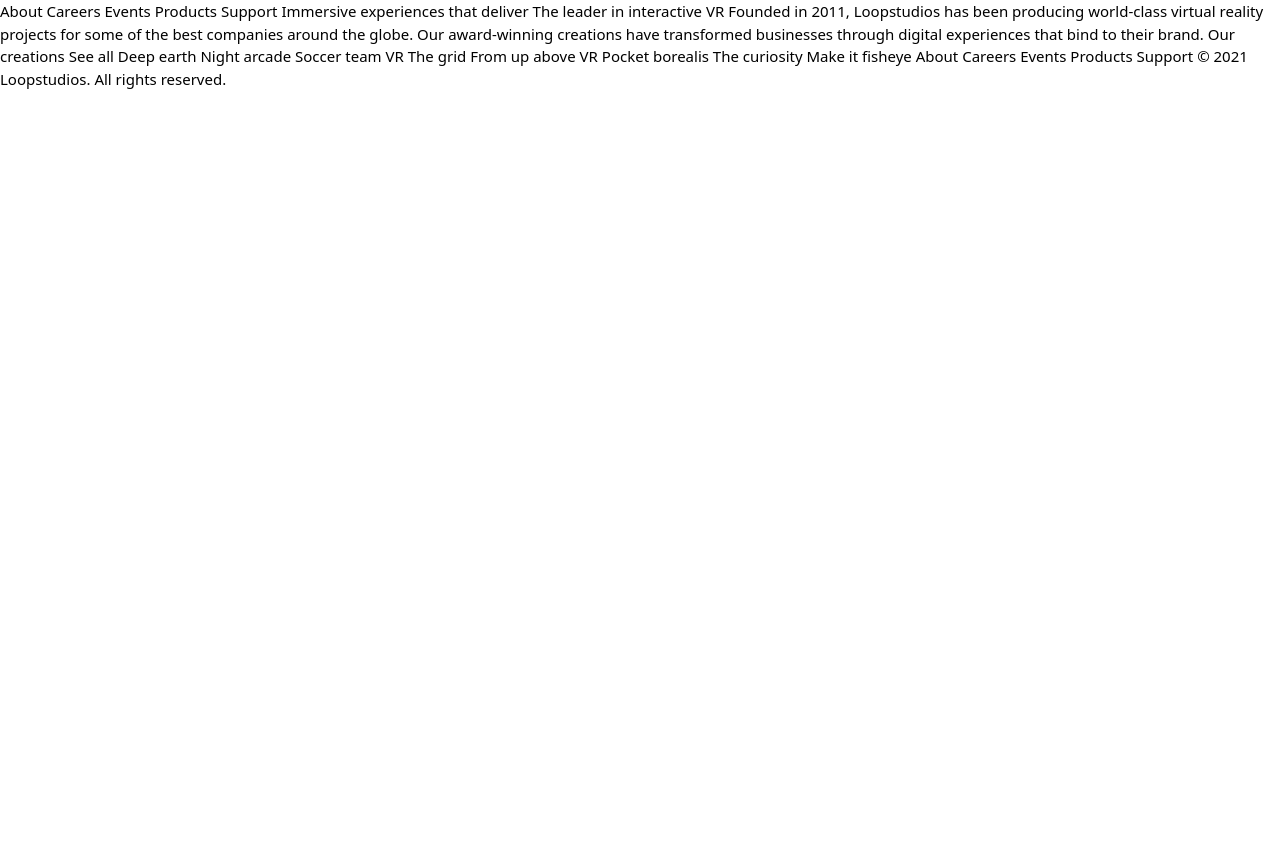
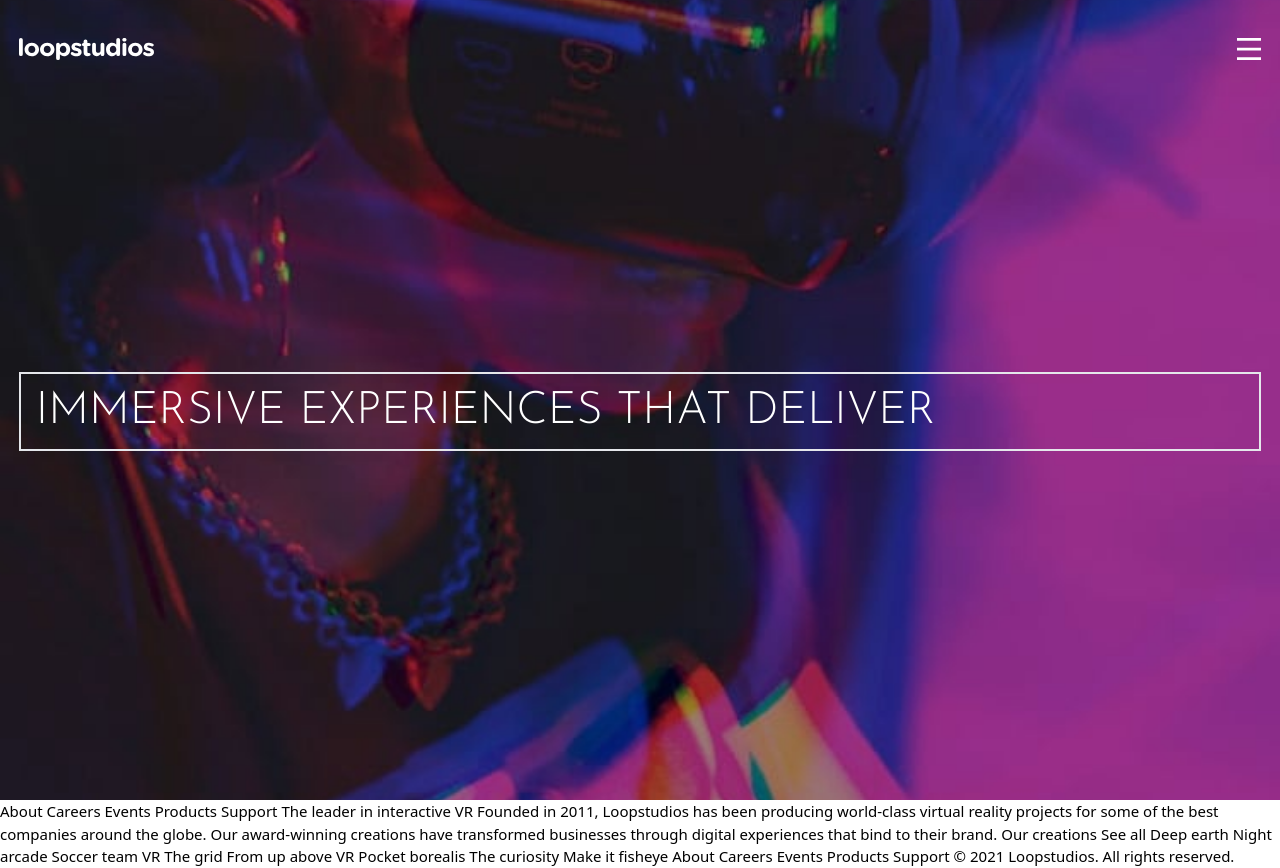
Before and after one commit to amirhazizi/loopstudios-landing-page, a website: page index.html in a window 1280 px wide. Before the commit the page ends 800 px from the top, so only its background shows below. Drawn offline with nearby package versions, Linux system fonts and the light colour scheme; files that its build step writes are made by us from their sources.

Commit message:
add header/nav

```diff
--- a/css/input.css
+++ b/css/input.css
@@ -7,9 +7,27 @@
     font-size: 15px;
 }
 
+h1,
+h2,
+h3 {
+    font-family: 'Josefin Sans',
+        sans-serif;
+}
+
 /*
 font-family: 'Alata',
 sans-serif;
 font-family: 'Josefin Sans',
 sans-serif;
 */
+header {
+    height: 100vh;
+    background: url('../images/mobile/image-hero.jpg') center/cover no-repeat;
+    display: grid;
+    grid-template-rows: auto 1fr;
+}
+
+.header-h1 {
+
+    /* align-self: center; */
+}
--- a/index.html
+++ b/index.html
@@ -12,18 +12,32 @@
     <!-- fonts.css -->
     <link rel="stylesheet" href="./css/fonts.css" />
     <!-- styles.css -->
-    <link rel="stylesheet" href="./css/style.css" />
+    <link rel="stylesheet" href="./css/styles.css" />
     <title>Frontend Mentor | Loopstudios landing page</title>
   </head>
   <body>
-    About Careers Events Products Support Immersive experiences that deliver The
-    leader in interactive VR Founded in 2011, Loopstudios has been producing
-    world-class virtual reality projects for some of the best companies around
-    the globe. Our award-winning creations have transformed businesses through
-    digital experiences that bind to their brand. Our creations See all Deep
-    earth Night arcade Soccer team VR The grid From up above VR Pocket borealis
-    The curiosity Make it fisheye About Careers Events Products Support © 2021
-    Loopstudios. All rights reserved.
+    <!-- header -->
+    <header class="p-5 py-10">
+      <!-- navbar -->
+      <nav class="flex justify-between">
+        <!-- logo -->
+        <img class="h-6" src="./images/logo.svg" alt="logo.svg" />
+        <!-- hamburger -->
+        <img src="./images/icon-hamburger.svg" alt="icon-hamburger.svg" />
+      </nav>
+      <!-- header text -->
+      <h1 class="text-5xl uppercase text-cl_White border-2 p-4 self-center">
+        Immersive experiences that deliver
+      </h1>
+    </header>
+    <!-- end of header -->
+    About Careers Events Products Support The leader in interactive VR Founded
+    in 2011, Loopstudios has been producing world-class virtual reality projects
+    for some of the best companies around the globe. Our award-winning creations
+    have transformed businesses through digital experiences that bind to their
+    brand. Our creations See all Deep earth Night arcade Soccer team VR The grid
+    From up above VR Pocket borealis The curiosity Make it fisheye About Careers
+    Events Products Support © 2021 Loopstudios. All rights reserved.
   </body>
   <!-- app.js -->
   <script src="./js/app.js" type="module"></script>
```
Also changed, not shown: css/styles.css.
